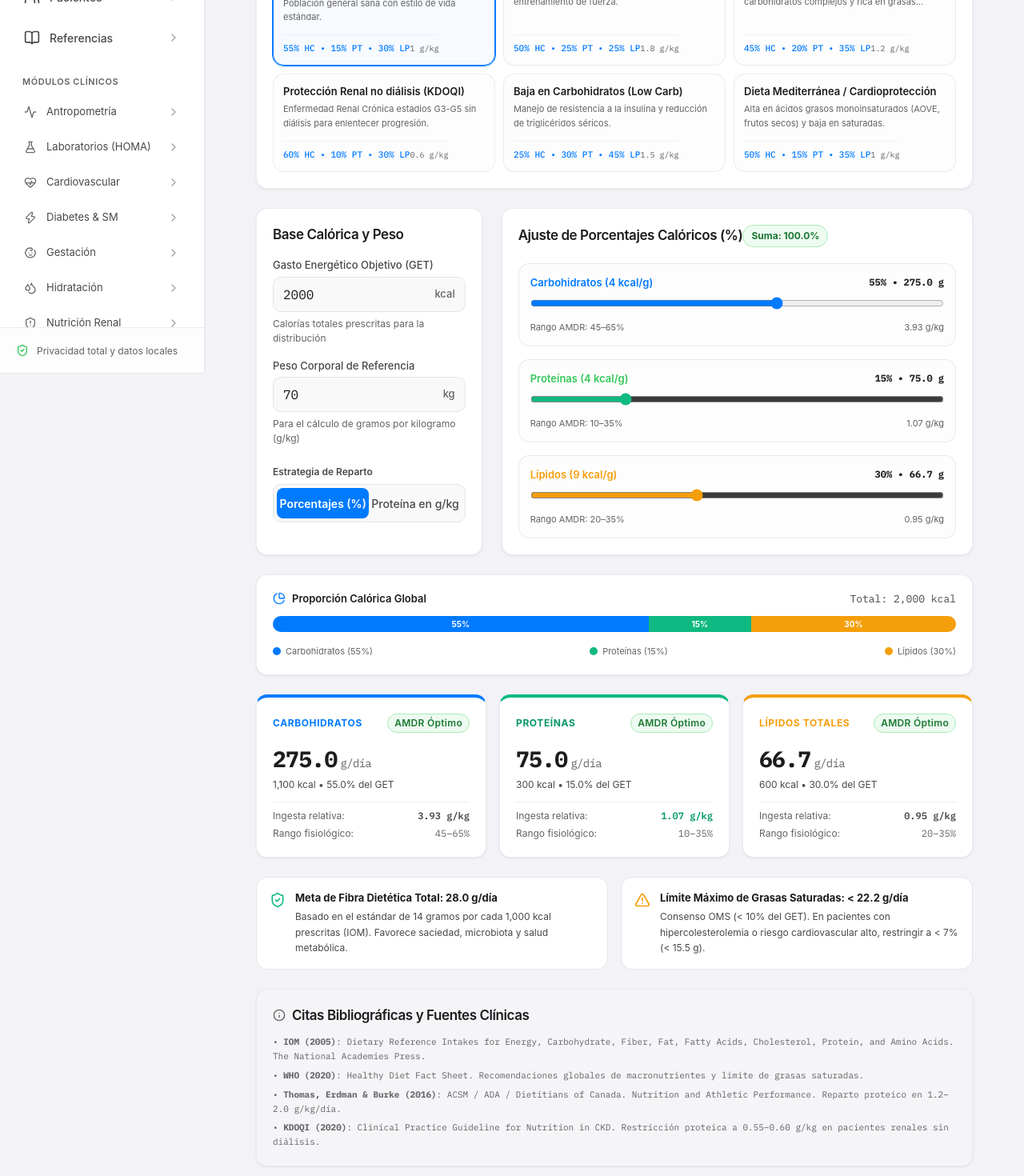
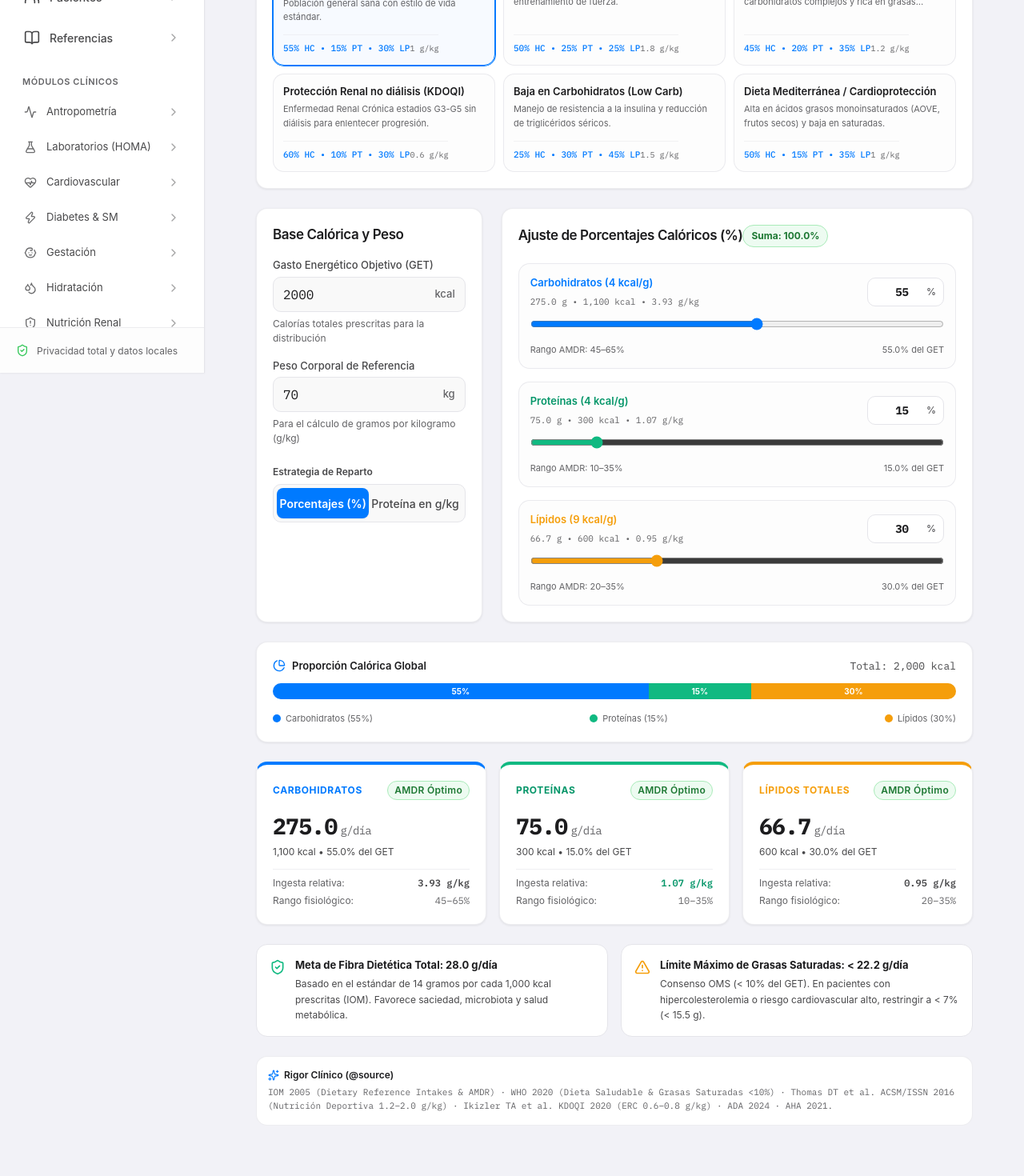
Before and after one commit to dnnnah/Kalo, a React (Vite) app: page /macronutrientes in a window 1280 px wide. Shown: the part 334-1804 px from the top of the page at 80% size. Built offline with nearby package versions, Linux system fonts and the light colour scheme.

Commit message:
style(macronutrients): mejorar ux de porcentajes con inputs directos y estandarizar rigor clinico

```diff
--- a/src/features/macronutrients/MacronutrientsView.tsx
+++ b/src/features/macronutrients/MacronutrientsView.tsx
@@ -3,7 +3,7 @@
  * @description Vista interactiva de prescripción y distribución de macronutrientes.
  */
 
-import { Info, Printer, AlertTriangle, Wand2, ShieldCheck } from 'lucide-react';
+import { Sparkles, Printer, AlertTriangle, Wand2, ShieldCheck } from 'lucide-react';
 import { useMacronutrients, type ModoDistribucion } from './useMacronutrients';
 import { Card, CardHeader, CardTitle } from '../../shared/components/Card';
 import { Campo } from '../../shared/components/Campo';
@@ -42,14 +42,9 @@ export function MacronutrientsView() {
       {/* Encabezado */}
       <div className="flex flex-col sm:flex-row sm:items-center justify-between gap-3">
         <div>
-          <div className="flex items-center gap-2">
           <h1 className="text-[24px] sm:text-[28px] font-bold text-text-primary tracking-tight">
             Distribución de Macronutrientes
           </h1>
-            <span className="text-[10px] font-semibold uppercase tracking-wider px-2 py-0.5 rounded-pill bg-primary-subtle text-primary-subtle-fg">
-              FASE 2
-            </span>
-          </div>
           <p className="text-[14px] text-text-secondary mt-0.5">
             Prescripción dietética de carbohidratos, proteínas y lípidos según requerimiento calórico (AMDR / g·kg).
           </p>
@@ -169,98 +164,186 @@ export function MacronutrientsView() {
           {estado.modo === 'porcentaje' ? (
             <div className="space-y-4">
               {/* Carbohidratos */}
-              <div className="p-3.5 rounded-card bg-background-elevated/40 border border-border/80 space-y-2">
-                <div className="flex items-center justify-between">
-                  <span className="text-[13px] font-semibold text-primary">
+              <div className="p-3.5 rounded-card bg-background-elevated/40 border border-border/80 space-y-2.5">
+                <div className="flex items-center justify-between gap-3">
+                  <div>
+                    <span className="text-[13px] font-semibold text-primary block">
                       Carbohidratos (4 kcal/g)
                     </span>
-                  <span className="text-[12px] font-mono font-bold text-text-primary">
-                    {estado.hc_pct}% • {formatearDecimal(resultado.carbohidratos.gramos, 1)} g
+                    <span className="text-[11px] text-text-tertiary font-mono">
+                      {formatearDecimal(resultado.carbohidratos.gramos, 1)} g • {formatearKcal(resultado.carbohidratos.kcal)} • {formatearDecimal(resultado.carbohidratos.g_kg, 2)} g/kg
                     </span>
                   </div>
+
+                  {/* Input numérico directo para máxima agilidad UX */}
+                  <div className="relative w-24 flex-shrink-0">
+                    <input
+                      type="number"
+                      min={0}
+                      max={100}
+                      step={1}
+                      value={estado.hc_pct}
+                      onChange={(e) => {
+                        const val = Number(e.target.value);
+                        actualizarCampo('hc_pct', Math.max(0, Math.min(100, isNaN(val) ? 0 : val)));
+                      }}
+                      className="w-full h-9 px-2.5 pr-7 rounded-input bg-background-surface border border-border text-right font-mono font-bold text-[14px] text-text-primary focus:border-primary focus:ring-2 focus:ring-primary/20 outline-none transition-all shadow-xs"
+                      aria-label="Porcentaje de Carbohidratos"
+                    />
+                    <span className="absolute right-2.5 top-1/2 -translate-y-1/2 text-[12px] font-semibold text-text-tertiary select-none">
+                      %
+                    </span>
+                  </div>
+                </div>
+
                 <input
                   type="range"
-                  min={10}
-                  max={85}
+                  min={0}
+                  max={100}
                   step={1}
                   value={estado.hc_pct}
                   onChange={(e) => actualizarCampo('hc_pct', Number(e.target.value))}
                   className="w-full accent-primary cursor-pointer"
+                  aria-label="Control deslizante de carbohidratos"
                 />
+
                 <div className="flex justify-between text-[11px] text-text-tertiary">
                   <span>Rango AMDR: 45–65%</span>
-                  <span>{formatearDecimal(resultado.carbohidratos.g_kg, 2)} g/kg</span>
+                  <span>{formatearDecimal(resultado.carbohidratos.porcentaje, 1)}% del GET</span>
                 </div>
               </div>
 
               {/* Proteínas */}
-              <div className="p-3.5 rounded-card bg-background-elevated/40 border border-border/80 space-y-2">
-                <div className="flex items-center justify-between">
-                  <span className="text-[13px] font-semibold text-semaforo-verde">
+              <div className="p-3.5 rounded-card bg-background-elevated/40 border border-border/80 space-y-2.5">
+                <div className="flex items-center justify-between gap-3">
+                  <div>
+                    <span className="text-[13px] font-semibold text-emerald-600 dark:text-emerald-400 block">
                       Proteínas (4 kcal/g)
                     </span>
-                  <span className="text-[12px] font-mono font-bold text-text-primary">
-                    {estado.pt_pct}% • {formatearDecimal(resultado.proteinas.gramos, 1)} g
+                    <span className="text-[11px] text-text-tertiary font-mono">
+                      {formatearDecimal(resultado.proteinas.gramos, 1)} g • {formatearKcal(resultado.proteinas.kcal)} • {formatearDecimal(resultado.proteinas.g_kg, 2)} g/kg
                     </span>
                   </div>
+
+                  {/* Input numérico directo */}
+                  <div className="relative w-24 flex-shrink-0">
+                    <input
+                      type="number"
+                      min={0}
+                      max={100}
+                      step={1}
+                      value={estado.pt_pct}
+                      onChange={(e) => {
+                        const val = Number(e.target.value);
+                        actualizarCampo('pt_pct', Math.max(0, Math.min(100, isNaN(val) ? 0 : val)));
+                      }}
+                      className="w-full h-9 px-2.5 pr-7 rounded-input bg-background-surface border border-border text-right font-mono font-bold text-[14px] text-text-primary focus:border-emerald-500 focus:ring-2 focus:ring-emerald-500/20 outline-none transition-all shadow-xs"
+                      aria-label="Porcentaje de Proteínas"
+                    />
+                    <span className="absolute right-2.5 top-1/2 -translate-y-1/2 text-[12px] font-semibold text-text-tertiary select-none">
+                      %
+                    </span>
+                  </div>
+                </div>
+
                 <input
                   type="range"
-                  min={5}
-                  max={50}
+                  min={0}
+                  max={100}
                   step={1}
                   value={estado.pt_pct}
                   onChange={(e) => actualizarCampo('pt_pct', Number(e.target.value))}
                   className="w-full accent-emerald-500 cursor-pointer"
+                  aria-label="Control deslizante de proteínas"
                 />
+
                 <div className="flex justify-between text-[11px] text-text-tertiary">
                   <span>Rango AMDR: 10–35%</span>
-                  <span>{formatearDecimal(resultado.proteinas.g_kg, 2)} g/kg</span>
+                  <span>{formatearDecimal(resultado.proteinas.porcentaje, 1)}% del GET</span>
                 </div>
               </div>
 
               {/* Lípidos */}
-              <div className="p-3.5 rounded-card bg-background-elevated/40 border border-border/80 space-y-2">
-                <div className="flex items-center justify-between">
-                  <span className="text-[13px] font-semibold text-amber-500">
+              <div className="p-3.5 rounded-card bg-background-elevated/40 border border-border/80 space-y-2.5">
+                <div className="flex items-center justify-between gap-3">
+                  <div>
+                    <span className="text-[13px] font-semibold text-amber-500 block">
                       Lípidos (9 kcal/g)
                     </span>
-                  <span className="text-[12px] font-mono font-bold text-text-primary">
-                    {estado.lp_pct}% • {formatearDecimal(resultado.lipidos.gramos, 1)} g
+                    <span className="text-[11px] text-text-tertiary font-mono">
+                      {formatearDecimal(resultado.lipidos.gramos, 1)} g • {formatearKcal(resultado.lipidos.kcal)} • {formatearDecimal(resultado.lipidos.g_kg, 2)} g/kg
                     </span>
                   </div>
+
+                  {/* Input numérico directo */}
+                  <div className="relative w-24 flex-shrink-0">
+                    <input
+                      type="number"
+                      min={0}
+                      max={100}
+                      step={1}
+                      value={estado.lp_pct}
+                      onChange={(e) => {
+                        const val = Number(e.target.value);
+                        actualizarCampo('lp_pct', Math.max(0, Math.min(100, isNaN(val) ? 0 : val)));
+                      }}
+                      className="w-full h-9 px-2.5 pr-7 rounded-input bg-background-surface border border-border text-right font-mono font-bold text-[14px] text-text-primary focus:border-amber-500 focus:ring-2 focus:ring-amber-500/20 outline-none transition-all shadow-xs"
+                      aria-label="Porcentaje de Lípidos"
+                    />
+                    <span className="absolute right-2.5 top-1/2 -translate-y-1/2 text-[12px] font-semibold text-text-tertiary select-none">
+                      %
+                    </span>
+                  </div>
+                </div>
+
                 <input
                   type="range"
-                  min={10}
-                  max={60}
+                  min={0}
+                  max={100}
                   step={1}
                   value={estado.lp_pct}
                   onChange={(e) => actualizarCampo('lp_pct', Number(e.target.value))}
                   className="w-full accent-amber-500 cursor-pointer"
+                  aria-label="Control deslizante de lípidos"
                 />
+
                 <div className="flex justify-between text-[11px] text-text-tertiary">
                   <span>Rango AMDR: 20–35%</span>
-                  <span>{formatearDecimal(resultado.lipidos.g_kg, 2)} g/kg</span>
+                  <span>{formatearDecimal(resultado.lipidos.porcentaje, 1)}% del GET</span>
                 </div>
               </div>
             </div>
           ) : (
             <div className="space-y-4">
-              {/* Proteína fija en g/kg */}
+              {/* Proteína fija en g/kg con entrada numérica directa */}
               <div className="p-4 rounded-card bg-emerald-500/10 border border-emerald-500/30 space-y-3">
-                <div className="flex items-center justify-between">
+                <div className="flex items-center justify-between gap-3">
                   <div>
                     <span className="text-[14px] font-bold text-emerald-600 dark:text-emerald-400 block">
                       Proteína Objetivo por Kilogramo
                     </span>
                     <span className="text-[12px] text-text-secondary">
-                      Se fija la cantidad proteica absoluta y se equilibra el gasto restante.
+                      Cantidad proteica absoluta para equilibrar el gasto restante.
                     </span>
                   </div>
-                  <div className="text-right">
-                    <span className="text-[18px] font-mono font-bold text-emerald-600 dark:text-emerald-400">
-                      {formatearDecimal(estado.pt_g_kg, 2)}
+
+                  <div className="relative w-28 flex-shrink-0">
+                    <input
+                      type="number"
+                      min={0.4}
+                      max={4.0}
+                      step={0.1}
+                      value={estado.pt_g_kg}
+                      onChange={(e) => {
+                        const val = Number(e.target.value);
+                        actualizarCampo('pt_g_kg', Math.max(0.4, isNaN(val) ? 0.8 : val));
+                      }}
+                      className="w-full h-9 px-2 pr-12 rounded-input bg-background-surface border border-emerald-500/50 text-right font-mono font-bold text-[14px] text-emerald-600 dark:text-emerald-400 focus:border-emerald-500 focus:ring-2 focus:ring-emerald-500/20 outline-none transition-all shadow-xs"
+                      aria-label="Gramos de proteína por kilogramo"
+                    />
+                    <span className="absolute right-2 top-1/2 -translate-y-1/2 text-[11px] font-semibold text-text-tertiary select-none">
+                      g/kg
                     </span>
-                    <span className="text-[12px] text-text-tertiary block">g/kg/día</span>
                   </div>
                 </div>
 
@@ -272,6 +355,7 @@ export function MacronutrientsView() {
                   value={estado.pt_g_kg}
                   onChange={(e) => actualizarCampo('pt_g_kg', Number(e.target.value))}
                   className="w-full accent-emerald-500 cursor-pointer"
+                  aria-label="Control deslizante de proteína por kg"
                 />
 
                 <div className="flex justify-between items-center text-[12px] font-mono pt-1 border-t border-emerald-500/20 text-emerald-700 dark:text-emerald-300">
@@ -281,22 +365,44 @@ export function MacronutrientsView() {
                 </div>
               </div>
 
-              {/* Reparto del remanente calórico */}
+              {/* Reparto del remanente calórico con input numérico directo */}
               <div className="p-3.5 rounded-card bg-background-elevated/40 border border-border/80 space-y-3">
-                <div className="flex items-center justify-between">
-                  <span className="text-[13px] font-semibold text-text-primary">
-                    Reparto de Calorías No Proteicas Restantes
+                <div className="flex items-center justify-between gap-3">
+                  <div>
+                    <span className="text-[13px] font-semibold text-text-primary block">
+                      Reparto de Calorías No Proteicas
                     </span>
-                  <span className="text-[12px] font-mono text-text-secondary">
-                    {estado.hc_pct_restante}% HC / {estado.lp_pct_restante}% LP
+                    <span className="text-[11px] text-text-tertiary">
+                      Proporción entre Carbohidratos y Lípidos
                     </span>
+                  </div>
+
+                  <div className="relative w-28 flex-shrink-0">
+                    <input
+                      type="number"
+                      min={10}
+                      max={90}
+                      step={5}
+                      value={estado.hc_pct_restante}
+                      onChange={(e) => {
+                        const hc = Math.max(10, Math.min(90, Number(e.target.value)));
+                        actualizarCampo('hc_pct_restante', hc);
+                        actualizarCampo('lp_pct_restante', 100 - hc);
+                      }}
+                      className="w-full h-9 px-2 pr-12 rounded-input bg-background-surface border border-border text-right font-mono font-bold text-[14px] text-text-primary focus:border-primary focus:ring-2 focus:ring-primary/20 outline-none transition-all shadow-xs"
+                      aria-label="Porcentaje remanente en carbohidratos"
+                    />
+                    <span className="absolute right-2 top-1/2 -translate-y-1/2 text-[11px] font-semibold text-text-tertiary select-none">
+                      % HC
+                    </span>
+                  </div>
                 </div>
 
                 <input
                   type="range"
-                  min={30}
+                  min={20}
                   max={80}
-                  step={5}
+                  step={1}
                   value={estado.hc_pct_restante}
                   onChange={(e) => {
                     const hc = Number(e.target.value);
@@ -304,6 +410,7 @@ export function MacronutrientsView() {
                     actualizarCampo('lp_pct_restante', 100 - hc);
                   }}
                   className="w-full accent-primary cursor-pointer"
+                  aria-label="Control deslizante de reparto no proteico"
                 />
 
                 <div className="grid grid-cols-2 gap-2 text-[12px] pt-1">
@@ -387,29 +494,16 @@ export function MacronutrientsView() {
         </div>
       </div>
 
-      {/* Respaldo Bibliográfico y Referencias */}
-      <Card className="no-print bg-background-elevated/40">
-        <CardHeader>
-          <div className="flex items-center gap-2">
-            <Info className="w-4 h-4 text-text-tertiary" />
-            <CardTitle>Citas Bibliográficas y Fuentes Clínicas</CardTitle>
+      {/* Cita de Rigor Clínico (@source) estandarizada */}
+      <div className="p-3.5 rounded-card bg-background-surface border border-border/70 space-y-1 no-print">
+        <div className="flex items-center gap-1.5 text-[12px] font-semibold text-text-primary">
+          <Sparkles className="w-3.5 h-3.5 text-primary" />
+          <span>Rigor Clínico (@source)</span>
         </div>
-        </CardHeader>
-        <div className="text-[11px] text-text-tertiary space-y-1.5 leading-relaxed font-mono">
-          <p>
-            • <strong>IOM (2005)</strong>: Dietary Reference Intakes for Energy, Carbohydrate, Fiber, Fat, Fatty Acids, Cholesterol, Protein, and Amino Acids. The National Academies Press.
-          </p>
-          <p>
-            • <strong>WHO (2020)</strong>: Healthy Diet Fact Sheet. Recomendaciones globales de macronutrientes y límite de grasas saturadas.
-          </p>
-          <p>
-            • <strong>Thomas, Erdman & Burke (2016)</strong>: ACSM / ADA / Dietitians of Canada. Nutrition and Athletic Performance. Reparto proteico en 1.2–2.0 g/kg/día.
-          </p>
-          <p>
-            • <strong>KDOQI (2020)</strong>: Clinical Practice Guideline for Nutrition in CKD. Restricción proteica a 0.55–0.60 g/kg en pacientes renales sin diálisis.
+        <p className="text-[11px] text-text-tertiary leading-relaxed font-mono">
+          IOM 2005 (Dietary Reference Intakes &amp; AMDR) · WHO 2020 (Dieta Saludable &amp; Grasas Saturadas &lt;10%) · Thomas DT et al. ACSM/ISSN 2016 (Nutrición Deportiva 1.2–2.0 g/kg) · Ikizler TA et al. KDOQI 2020 (ERC 0.6–0.8 g/kg) · ADA 2024 · AHA 2021.
         </p>
       </div>
-      </Card>
     </div>
   );
 }
```
Lines whose indentation alone changed are shown as unchanged.
